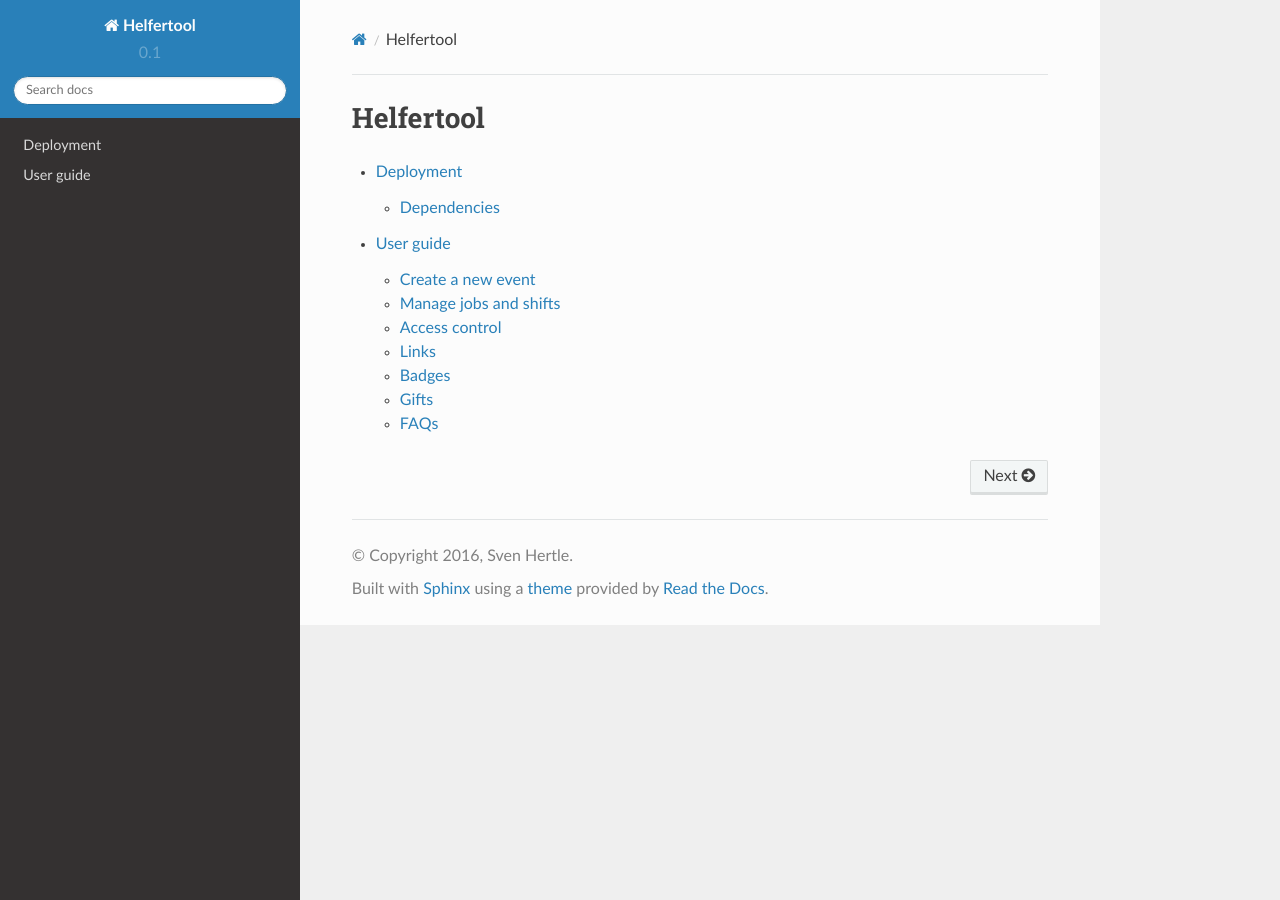
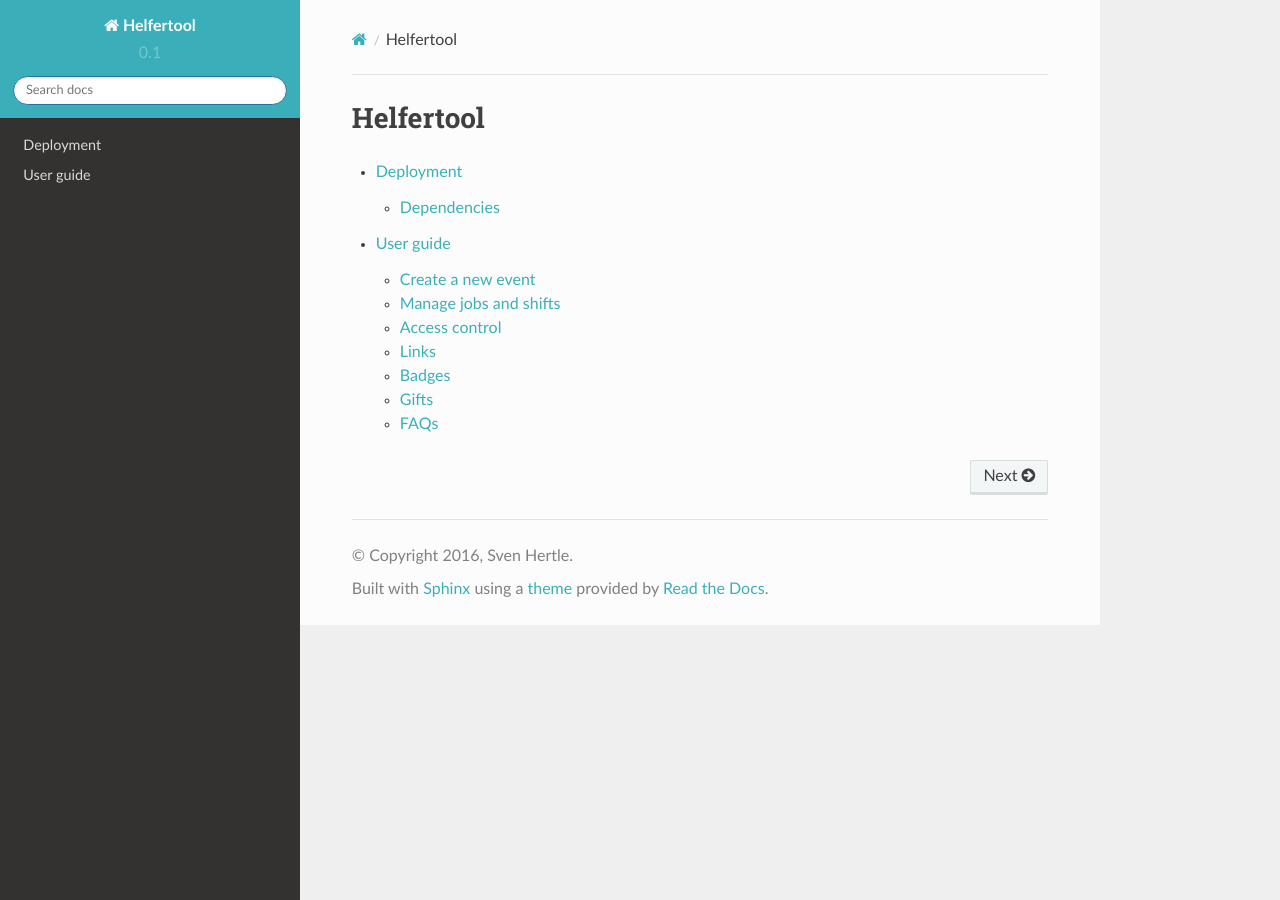
Before and after one commit to helfertool/docs, a Sphinx documentation site: the page built from source/index.rst, in a window 1280 px wide. Built offline with Sphinx 7.4.7 and the Read the Docs theme 2.0.0, drawn with Linux system fonts in a browser that asks for light colours.

Commit message:
updated color

```diff
--- /dev/null
+++ b/source/_static/css/custom.css
@@ -0,0 +1,24 @@
+/*
+ * Top left
+ */
+.wy-side-nav-search {
+    background-color: #3aafb9;
+}
+
+/*
+ * Menu clicked
+ */
+.wy-menu-vertical a:active {
+    background: #3aafb9;
+}
+
+/*
+ * Links
+ */
+.wy-nav-content a, .wy-nav-content a:hover, .wy-nav-content a:active, .wy-nav-content a:focus, .wy-nav-content a:visited {
+    color: #3aafb9;
+}
+
+.wy-nav-content a:hover, .wy-nav-content a:active {
+    text-decoration: underline;
+}
--- a/source/conf.py
+++ b/source/conf.py
@@ -19,6 +19,9 @@ import os
 # add these directories to sys.path here. If the directory is relative to the
 # documentation root, use os.path.abspath to make it absolute, like shown here.
 #sys.path.insert(0, os.path.abspath('../../'))
+
+def setup(app):
+    app.add_stylesheet('css/custom.css')
 
 # -- General configuration ------------------------------------------------
 
```
